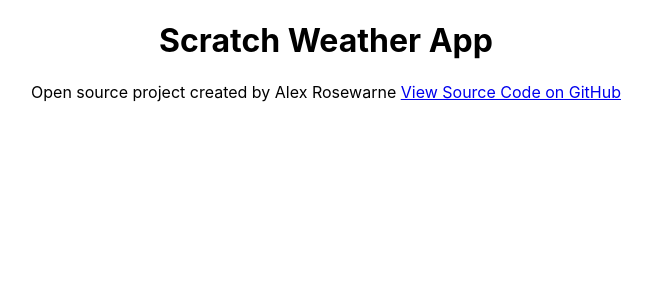
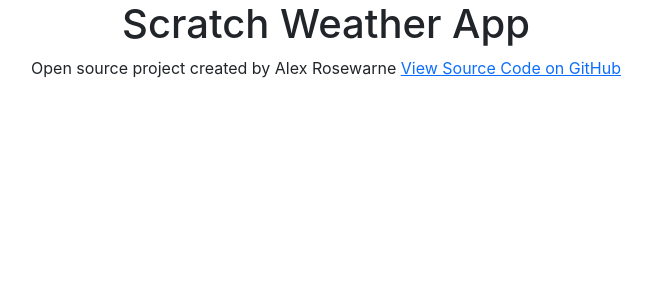
Before and after one commit to lexi2/scratch-weather-app, a React (Create React App) app: page / in a window 1280 px wide. Shown: the top 300 px of the page, without its empty margins (314-966 px from the left). Built offline with nearby package versions, Linux system fonts and the light colour scheme.

Commit message:
added bootstrap

```diff
--- a/package.json
+++ b/package.json
@@ -6,6 +6,7 @@
     "@testing-library/jest-dom": "^5.16.5",
     "@testing-library/react": "^13.4.0",
     "@testing-library/user-event": "^13.5.0",
+    "bootstrap": "^5.2.3",
     "react": "^18.2.0",
     "react-dom": "^18.2.0",
     "react-scripts": "5.0.1",
--- a/src/App.js
+++ b/src/App.js
@@ -3,12 +3,16 @@ import './App.css';
 export default function App() {
   return (
     <div className="App">
-      <h1>Scratch Weather App</h1>
+      <div className="Container">
+        <h1>Scratch Weather App</h1>
+
       <footer>
         <p>Open source project created by Alex Rosewarne {" "}
-        <a href='https://github.com/lexi2/scratch-weather-app' target='_blank'>View Source Code on GitHub</a>
+        <a href='https://github.com/lexi2/scratch-weather-app' target='_blank' rel='noreferrer'>View Source Code on GitHub</a>
         </p>
       </footer>
+      </div>
+
     </div>
   );
 }
--- a/src/index.js
+++ b/src/index.js
@@ -1,5 +1,6 @@
 import React from 'react';
 import ReactDOM from 'react-dom/client';
+import 'bootstrap/dist/css/bootstrap.css';
 import './index.css';
 import App from './App';
 import reportWebVitals from './reportWebVitals';
```
Also changed, not shown: 1 other file (tests, documents, lock files or other folders).
